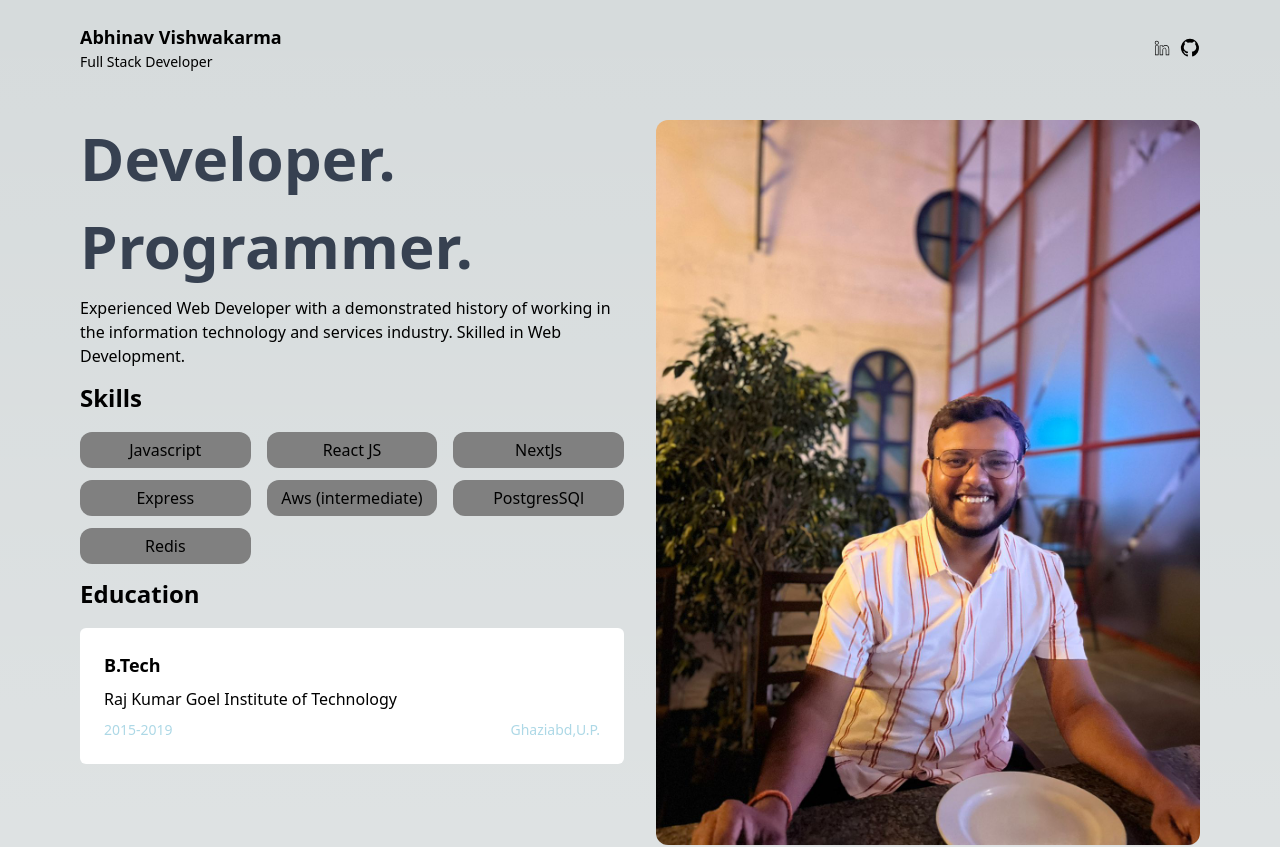
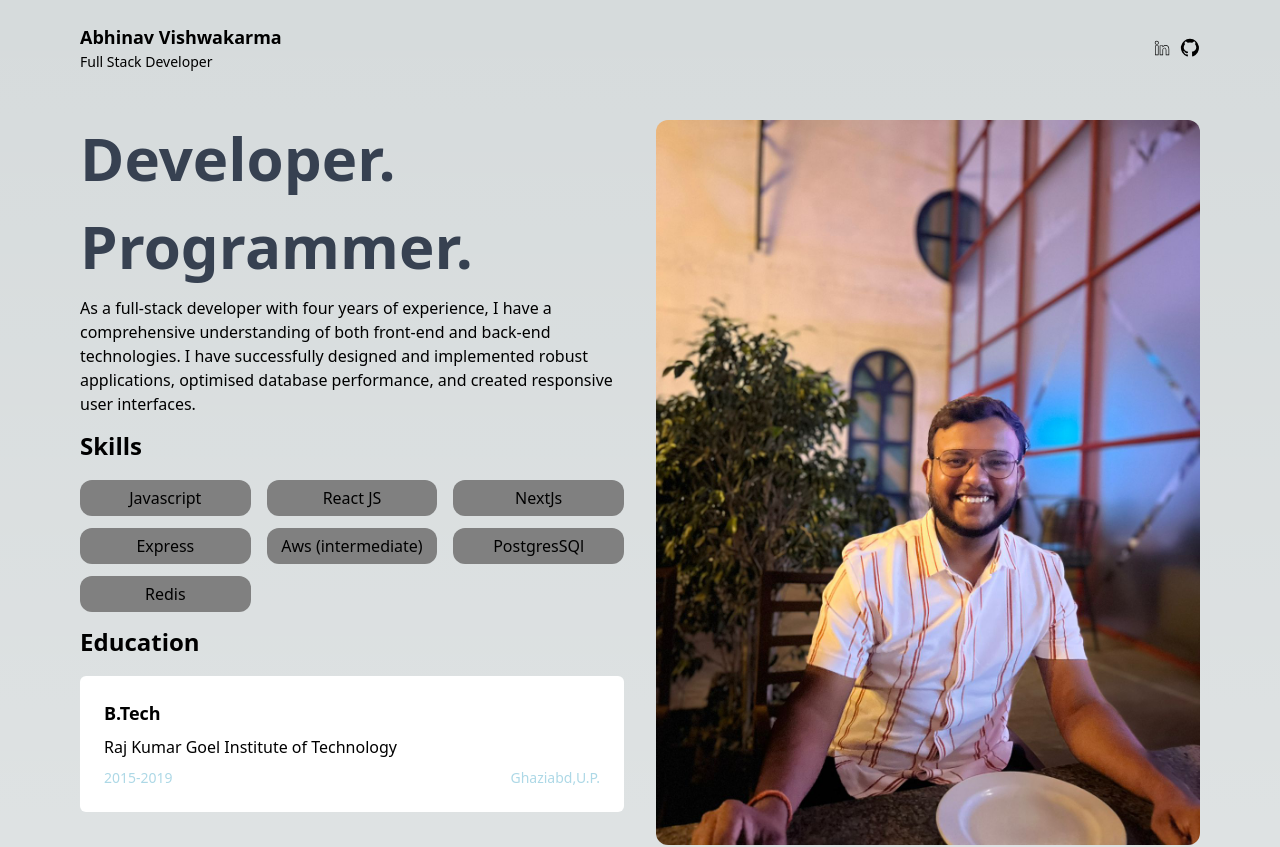
Before and after one commit to avabhi/portfolio, a Next.js app: page / in a window 1280 px wide. Shown: the top 847 px of the page. Built offline with nearby package versions, Linux system fonts and the light colour scheme.

Commit message:
editing role description

```diff
--- a/src/components/hero/hero.tsx
+++ b/src/components/hero/hero.tsx
@@ -46,9 +46,11 @@ export default function Hero() {
         {/* </RainbowHighlight> */}
         {/* <RainbowHighlight color={colors[2]}> */}
         <h3>
-          Experienced Web Developer with a demonstrated history of working in
-          the information technology and services industry. Skilled in Web
-          Development.
+          As a full-stack developer with four years of experience, I have a
+          comprehensive understanding of both front-end and back-end
+          technologies. I have successfully designed and implemented robust
+          applications, optimised database performance, and created responsive
+          user interfaces.
         </h3>
         {/* </RainbowHighlight> */}
         {/* </RoughNotationGroup> */}
```
